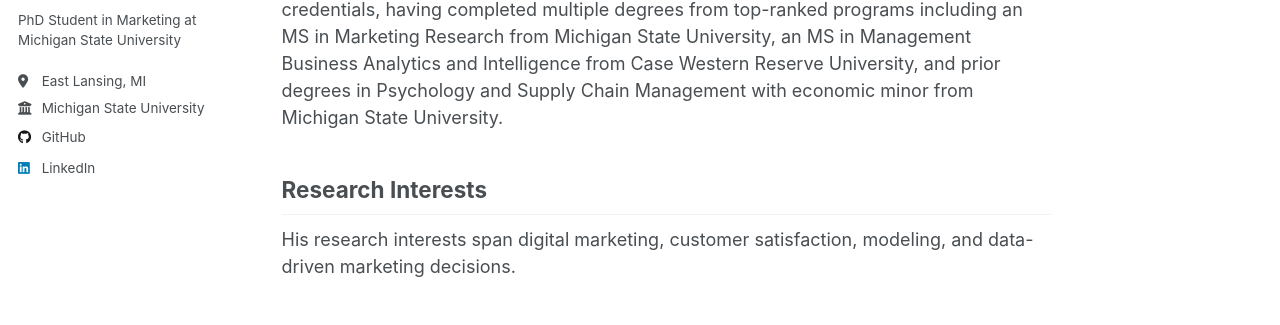
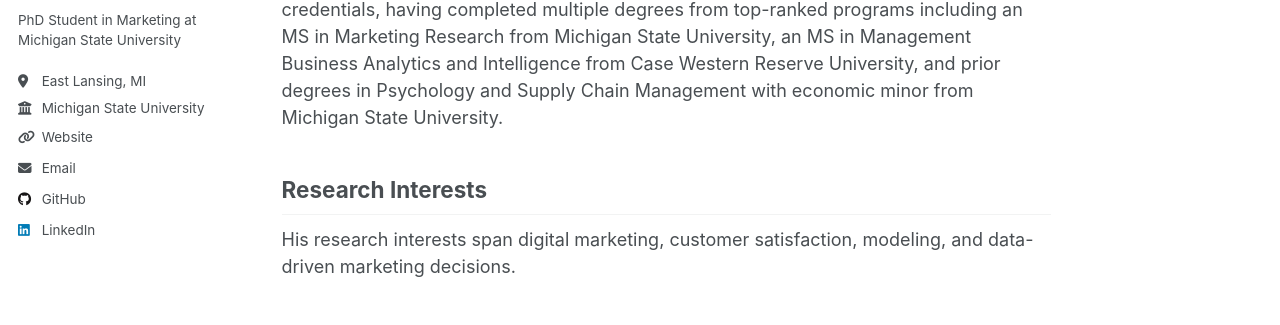
Before and after one commit to minghaowang-research/minghaowang-research.github.io, a Jekyll site: the page built from _pages/about.md, in a window 1280 px wide. Shown: the part 302-627 px from the top of the page. Built offline with Jekyll 4.4.1, drawn with Linux system fonts in a browser that asks for light colours.

Commit message:
Revert "Update _config.yml"
This reverts commit 837f8827415f1b935f46f46222b743904756835b.

```diff
--- a/_config.yml
+++ b/_config.yml
@@ -13,7 +13,7 @@ title                    : "Minghao Wang - PhD Student in Marketing"
 title_separator          : "-"
 name                     : &name "Minghao Wang"
 description              : &description "PhD Student in Marketing at Michigan State University"
-url                      : https://minghaowang-research.github.io
+url                      : https://minghaowang-research.github.io # the base hostname & protocol for your site
 baseurl                  : "" # the subpath of your site, e.g. "/blog"
 repository               : "minghaowang-research/minghaowang-research.github.io"
 
@@ -26,8 +26,8 @@ author:
   bio              : "PhD Student in Marketing at Michigan State University"
   location         : "East Lansing, MI"
   employer         : "Michigan State University"
-  Broad uri        : "https://broad.msu.edu/profile/wangmi18/"
-  wangnmi18@msu.edu: "wangmi18@msu.edu"
+  uri              : "https://broad.msu.edu/profile/wangmi18/"
+  email            : "wangmi18@msu.edu"
 
   # Academic websites
   arxiv            : # URL
```
